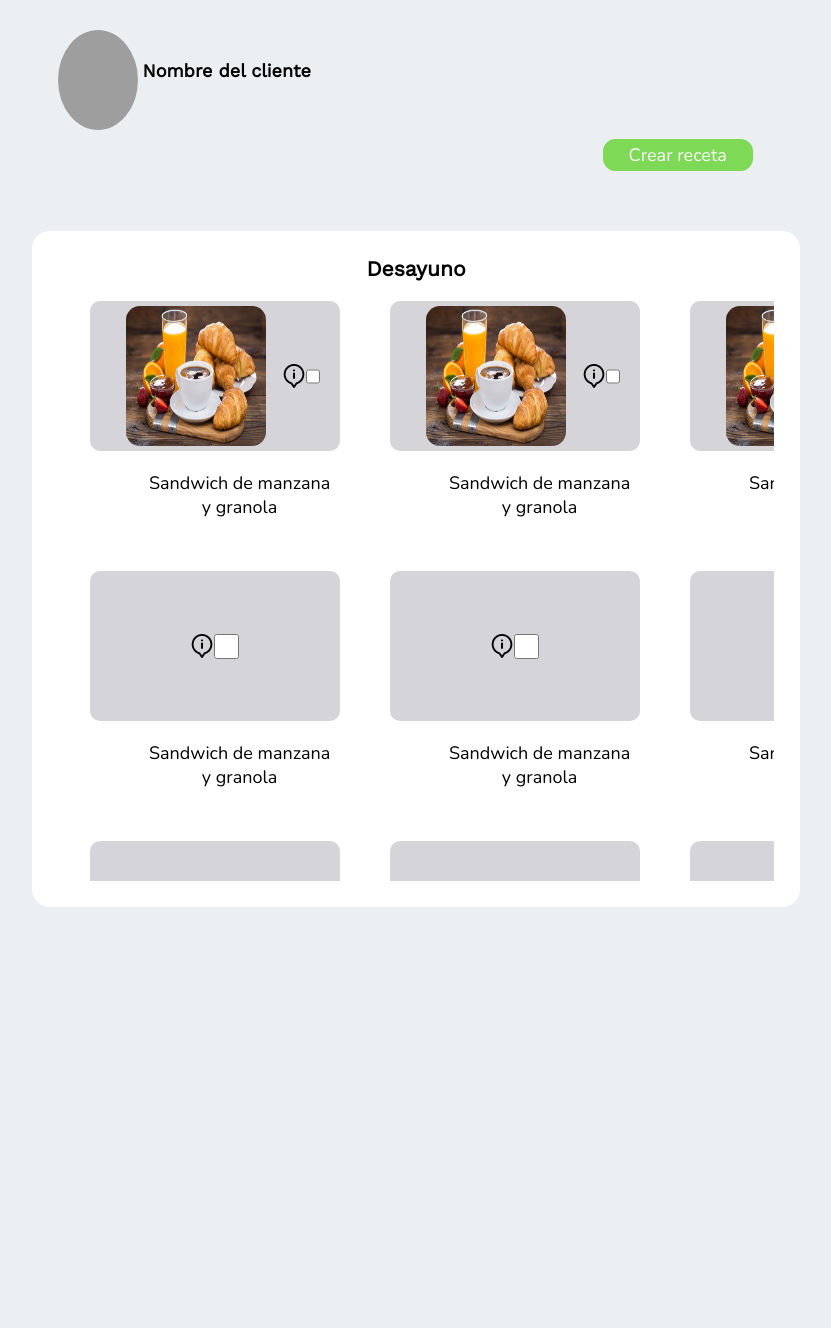
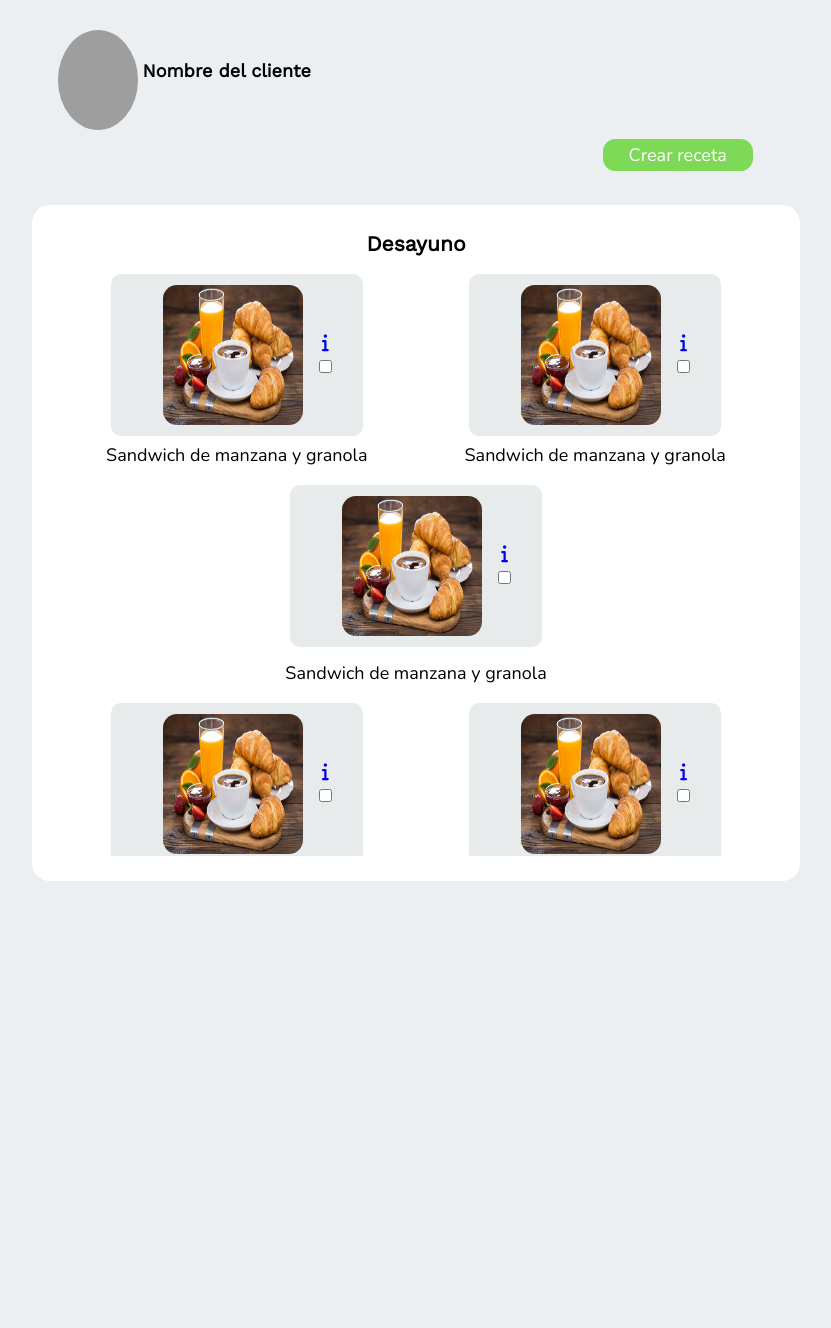
Before and after one commit to Alternate-Dual/Alternate-Dual, a PHP site: page /receta_categoria_nutri.php in a window 1280 px wide. Shown: the part 116-1444 px from the top of the page, without its empty margins (224-1055 px from the left). Run offline with PHP 8.4, Linux system fonts and the light colour scheme; the visitor is signed in with stand-in values (Sample User, id 1); some libraries are stand-ins or nearby versions; grey boxes are pictures that could not be loaded.

Commit message:
menu y categoria corregido

```diff
--- a/css/style.css
+++ b/css/style.css
@@ -659,10 +659,8 @@ table tr:nth-child(2n+1).admin {
   display: flex;
   flex-direction: row;
   flex-wrap: wrap;
-  overflow-x: auto;
   text-align: center;
-  margin-top: 2%;
-  margin-bottom: 2%;
+  width: auto;
 }
 
 .plato2 {
@@ -852,7 +850,6 @@ div#caja {
 
 .contBlan3 {
   border-radius: 18px;
-  margin-bottom: 2%;
   padding: 2%;
   width: 60%;
   display: inline-flex;
@@ -863,11 +860,16 @@ div#caja {
 }
 
 .scrollY {
-  display: flex;
   overflow-y: scroll;
   flex-wrap: wrap;
   overflow-x: hidden;
   max-height: 600px;
+  width: 100%;
+}
+
+.elemento2 {
+  margin-left: 2%;
+  text-align: center;
 }
 
 .cabeceraSemana {
--- a/css/style.scss
+++ b/css/style.scss
@@ -734,11 +734,8 @@ table tr:nth-child(2n+1).admin{
     display:flex;
     flex-direction: row;
     flex-wrap: wrap;
-    overflow-x: auto;
-
     text-align: center;
-    margin-top: 2%;
-    margin-bottom: 2%;
+    width: auto;
 
     }
 
@@ -959,7 +956,6 @@ div#caja{
 
 .contBlan3{
     border-radius: 18px;
-    margin-bottom: 2%;
     padding:2%;
 
     width: 60%;
@@ -973,12 +969,21 @@ div#caja{
     }
 
 .scrollY{
-    display: flex;
+
     overflow-y:scroll;
     flex-wrap: wrap;
     overflow-x: hidden;
     max-height:600px;
+    width: 100%;
+
 }
+
+.elemento2{
+    margin-left:2%;
+    text-align: center;
+
+    }
+
 
 .cabeceraSemana{
     height: 50px;
--- a/views/menu_semanal_nutri_cliente.php
+++ b/views/menu_semanal_nutri_cliente.php
@@ -95,7 +95,7 @@ if(!isset($_SESSION['rol'])){
             <div class="elemento">
 
                 <div class="plato2">
-            <img id="imgNombreComidas" src="/img/desayuno1.jpg" alt="">
+                <img id="imgNombreComidas" src="../img/desayuno1.jpg" alt="">
                     <div id="check">
                         <a href="receta_desayuno_paciente.php" id="dietacliente"><i class="fa-solid fa-info"></i></a>
                         <input type="checkbox" id="dietaclientein">
@@ -106,7 +106,7 @@ if(!isset($_SESSION['rol'])){
             <div class="elemento">
 
                 <div class="plato2">
-            <img id="imgNombreComidas" src="/img/desayuno1.jpg" alt="">
+                <img id="imgNombreComidas" src="../img/desayuno1.jpg" alt="">
                     <div id="check">
                         <a href="receta_desayuno_paciente.php" id="dietacliente"><i class="fa-solid fa-info"></i></a>
                         <input type="checkbox" id="dietaclientein">
@@ -118,7 +118,7 @@ if(!isset($_SESSION['rol'])){
             <div class="elemento">
 
                 <div class="plato2">
-            <img id="imgNombreComidas" src="/img/desayuno1.jpg" alt="">
+                <img id="imgNombreComidas" src="../img/desayuno1.jpg" alt="">
                     <div id="check">
                         <a href="receta_desayuno_paciente.php" id="dietacliente"><i class="fa-solid fa-info"></i></a>
                         <input type="checkbox" id="dietaclientein">
--- a/views/receta_categoria_nutri.php
+++ b/views/receta_categoria_nutri.php
@@ -78,105 +78,172 @@ if(!isset($_SESSION['rol'])){
     <div class="contBlan2">
         <h3>Desayuno</h3>
 
-        <div class="scrollY">
-        <div id="caja">
-            <div><img id="imgNombreComidas" src="../img/desayuno1.jpg" alt="">
-                <img id="infoIcon" src="/img/informacion.png" alt="">
-                <input type="checkbox" name="checkmark" id="checkmark">
+
+     <div class="scrollY">
+
+        <div class="carrousel2">
+
+
+            <div class="elemento">
+
+                <div class="plato2">
+                <img id="imgNombreComidas" src="../img/desayuno1.jpg" alt="">
+                    <div id="check">
+                        <a href="receta_desayuno_paciente.php" id="dietacliente"><i class="fa-solid fa-info"></i></a>
+                        <input type="checkbox" id="dietaclientein">
+                    </div>
+                </div>
+                <p>Sandwich de manzana y granola</p>
             </div>
-            <div><img id="imgNombreComidas" src="../img/desayuno1.jpg" alt="">
-                <img id="infoIcon" src="/img/informacion.png" alt="">
-                <input type="checkbox" name="checkmark" id="checkmark">
-            </div>
-            <div><img id="imgNombreComidas" src="../img/desayuno1.jpg" alt="">
-                <img id="infoIcon" src="/img/informacion.png" alt="">
-                <input type="checkbox" name="checkmark3" id="checkmark">
+            <div class="elemento">
+
+                <div class="plato2">
+                <img id="imgNombreComidas" src="../img/desayuno1.jpg" alt="">
+                    <div id="check">
+                        <a href="receta_desayuno_paciente.php" id="dietacliente"><i class="fa-solid fa-info"></i></a>
+                        <input type="checkbox" id="dietaclientein">
+                    </div>
+                </div>
+                <p>Sandwich de manzana y granola</p>
             </div>
 
-            <span>
-                Sandwich de manzana <br> y granola
-            </span>
-            <span>
-                Sandwich de manzana <br> y granola
-            </span>
-            <span>
-                Sandwich de manzana <br> y granola
-            </span>
-        </div>
-            <div id="caja">
-                <div>
-                    <img id="infoIcon" src="../img/informacion.png" alt="">
-                    <input type="checkbox" name="checkmark" id="checkmark">
+            <div class="elemento">
+
+                <div class="plato2">
+                <img id="imgNombreComidas" src="../img/desayuno1.jpg" alt="">
+                    <div id="check">
+                        <a href="receta_desayuno_paciente.php" id="dietacliente"><i class="fa-solid fa-info"></i></a>
+                        <input type="checkbox" id="dietaclientein">
+                    </div>
                 </div>
-                <div>
-                    <img id="infoIcon" src="../img/informacion.png" alt="">
-                        <input type="checkbox" name="checkmark" id="checkmark">
-                </div>
-                <div>
-                    <img id="infoIcon" src="../img/informacion.png" alt="">
-                        <input type="checkbox" name="checkmark" id="checkmark">
-                </div>
-                <span>
-                    Sandwich de manzana <br> y granola
-                </span>
-                <span>
-                    Sandwich de manzana <br> y granola
-                </span>
-                <span>
-                    Sandwich de manzana <br> y granola
-                </span>
-            </div>
-            <div id="caja">
-                <div>
-                    <img id="infoIcon" src="../img/informacion.png" alt="">
-                        <input type="checkbox" name="checkmark" id="checkmark">
-                </div>
-                <div>
-                    <img id="infoIcon" src="../img/informacion.png" alt="">
-                        <input type="checkbox" name="checkmark" id="checkmark">
-                </div>
-                <div>
-                    <img id="infoIcon" src="../img/informacion.png" alt="">
-                        <input type="checkbox" name="checkmark" id="checkmark">
-                </div>
-                <span>
-                    Sandwich de manzana <br> y granola
-                </span>
-                <span>
-                    Sandwich de manzana <br> y granola
-                </span>
-                <span>
-                    Sandwich de manzana <br> y granola
-                </span>
+                <p>Sandwich de manzana y granola</p>
             </div>
 
-            <div id="caja">
-                <div>
-                    <img id="infoIcon" src="../img/informacion.png" alt="">
-                        <input type="checkbox" name="checkmark" id="checkmark">
+        </div>
+
+        <div class="carrousel2">
+
+
+            <div class="elemento">
+
+                <div class="plato2">
+                <img id="imgNombreComidas" src="../img/desayuno1.jpg" alt="">
+                    <div id="check">
+                        <a href="receta_desayuno_paciente.php" id="dietacliente"><i class="fa-solid fa-info"></i></a>
+                        <input type="checkbox" id="dietaclientein">
+                    </div>
                 </div>
-                <div>
-                    <img id="infoIcon" src="../img/informacion.png" alt="">
-                        <input type="checkbox" name="checkmark" id="checkmark">
+                <p>Sandwich de manzana y granola</p>
+            </div>
+            <div class="elemento">
+
+                <div class="plato2">
+                <img id="imgNombreComidas" src="../img/desayuno1.jpg" alt="">
+                    <div id="check">
+                        <a href="receta_desayuno_paciente.php" id="dietacliente"><i class="fa-solid fa-info"></i></a>
+                        <input type="checkbox" id="dietaclientein">
+                    </div>
                 </div>
-                <div>
-                    <img id="infoIcon" src="../img/informacion.png" alt="">
-                        <input type="checkbox" name="checkmark" id="checkmark">
+                <p>Sandwich de manzana y granola</p>
+            </div>
+
+            <div class="elemento">
+
+                <div class="plato2">
+                <img id="imgNombreComidas" src="../img/desayuno1.jpg" alt="">
+                    <div id="check">
+                        <a href="receta_desayuno_paciente.php" id="dietacliente"><i class="fa-solid fa-info"></i></a>
+                        <input type="checkbox" id="dietaclientein">
+                    </div>
                 </div>
-                <span>
-                    Sandwich de manzana <br> y granola
-                </span>
-                <span>
-                    Sandwich de manzana <br> y granola
-                </span>
-                <span>
-                    Sandwich de manzana <br> y granola
-                </span>
+                <p>Sandwich de manzana y granola</p>
+            </div>
+
+        </div>
+
+        <div class="carrousel2">
+
+
+            <div class="elemento">
+
+                <div class="plato2">
+                <img id="imgNombreComidas" src="../img/desayuno1.jpg" alt="">
+                    <div id="check">
+                        <a href="receta_desayuno_paciente.php" id="dietacliente"><i class="fa-solid fa-info"></i></a>
+                        <input type="checkbox" id="dietaclientein">
+                    </div>
+                </div>
+                <p>Sandwich de manzana y granola</p>
+            </div>
+            <div class="elemento">
+
+                <div class="plato2">
+                <img id="imgNombreComidas" src="../img/desayuno1.jpg" alt="">
+                    <div id="check">
+                        <a href="receta_desayuno_paciente.php" id="dietacliente"><i class="fa-solid fa-info"></i></a>
+                        <input type="checkbox" id="dietaclientein">
+                    </div>
+                </div>
+                <p>Sandwich de manzana y granola</p>
+            </div>
+
+            <div class="elemento">
+
+                <div class="plato2">
+                <img id="imgNombreComidas" src="../img/desayuno1.jpg" alt="">
+                    <div id="check">
+                        <a href="receta_desayuno_paciente.php" id="dietacliente"><i class="fa-solid fa-info"></i></a>
+                        <input type="checkbox" id="dietaclientein">
+                    </div>
+                </div>
+                <p>Sandwich de manzana y granola</p>
+            </div>
+
+        </div>
+
+        <div class="carrousel2">
+
+
+            <div class="elemento">
+
+                <div class="plato2">
+                <img id="imgNombreComidas" src="../img/desayuno1.jpg" alt="">
+                    <div id="check">
+                        <a href="receta_desayuno_paciente.php" id="dietacliente"><i class="fa-solid fa-info"></i></a>
+                        <input type="checkbox" id="dietaclientein">
+                    </div>
+                </div>
+                <p>Sandwich de manzana y granola</p>
+            </div>
+            <div class="elemento">
+
+                <div class="plato2">
+                <img id="imgNombreComidas" src="../img/desayuno1.jpg" alt="">
+                    <div id="check">
+                        <a href="receta_desayuno_paciente.php" id="dietacliente"><i class="fa-solid fa-info"></i></a>
+                        <input type="checkbox" id="dietaclientein">
+                    </div>
+                </div>
+                <p>Sandwich de manzana y granola</p>
+            </div>
+
+            <div class="elemento">
+
+                <div class="plato2">
+                <img id="imgNombreComidas" src="../img/desayuno1.jpg" alt="">
+                    <div id="check">
+                        <a href="receta_desayuno_paciente.php" id="dietacliente"><i class="fa-solid fa-info"></i></a>
+                        <input type="checkbox" id="dietaclientein">
+                    </div>
+                </div>
+                <p>Sandwich de manzana y granola</p>
             </div>
 
         </div>
     </div>
 
+    </div>
+
     <script src="../js/app.js"></script>
 </body>
 </html>
```
Also changed, not shown: 1 other file. Lines whose indentation alone changed are shown as unchanged.
